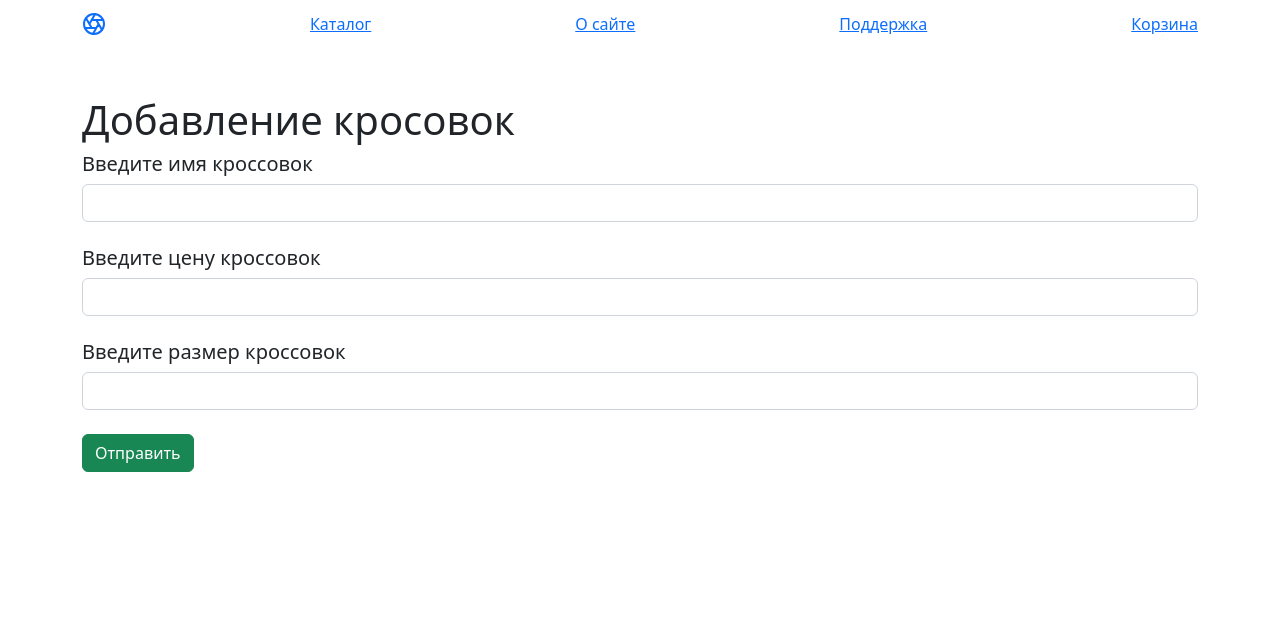
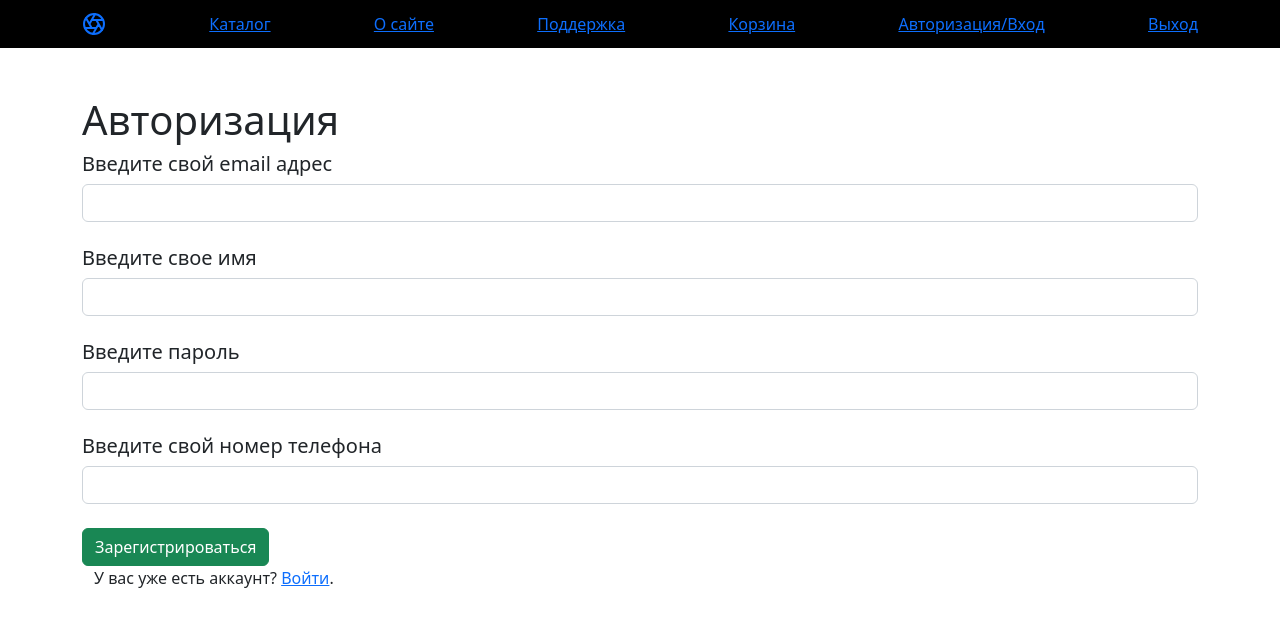
Before and after one commit to Alexander2033/ProgectPP1sem, a Flask app: page /creat-article in a window 1280 px wide. Shown: the top 627 px of the page. Run offline with Flask 3, Linux system fonts and the light colour scheme; parts of the project's set-up code (start-up, migrations or seed data) failed here and were passed over.

Commit message:
version 2 (создал наконец-то базу данных)

```diff
--- a/main.py
+++ b/main.py
@@ -1,11 +1,12 @@
-from flask import Flask, render_template, request
+from flask import Flask, render_template, request, redirect, session
 from datetime import datetime
-from sqlalchemy import create_engine, Column, Integer, String
+from sqlalchemy import create_engine, Column, Integer, String, ClauseList, ForeignKey
 from sqlalchemy.orm import sessionmaker
 from sqlalchemy.ext.declarative import declarative_base
+import os
 
 # Create a connection to your database
-engine = create_engine('sqlite:///Based.db')
+engine = create_engine('sqlite:///Baseee.db')
 
 # Create a session factory
 Session = sessionmaker(bind=engine)
@@ -14,13 +15,34 @@ Session = sessionmaker(bind=engine)
 Base = declarative_base()
 
 # Define a model
+
+
+class Items(Base):
+    __tablename__ = 'items'
+
+    id = Column(Integer, primary_key=True)
+    name = Column(String)
+    cost_price = Column(Integer)
+    quantity = Column(Integer)
+
+
 class User(Base):
     __tablename__ = 'users'
 
     id = Column(Integer, primary_key=True)
     name = Column(String)
-    price = Column(Integer)
-    size = Column(Integer)
+    telephone = Column(Integer)
+    password = Column(String)
+    email = Column(String)
+
+class Order(Base):
+    __tablename__ = 'order_lines'
+
+
+    id = Column(Integer, primary_key=True)
+    order_id = Column(ForeignKey('orders.id'))
+    item_id = Column(ForeignKey('items.id'))
+    quantity = Column(Integer)
 
 # Create the table in the database
 Base.metadata.create_all(engine)
@@ -35,6 +57,24 @@ app = Flask(__name__)
 @app.route('/')
 def index():
     return render_template('index.html')
+@app.route('/door', methods=['POST', 'GET'])
+def door():
+    if (request.method == "POST"):
+        passwordf = request.form['password']
+        emailf = request.form['email']
+        if (passwordf and emailf):
+            session1 = Session()
+            user = session1.query(User).filter_by(email=emailf).first()
+            if user:
+                if ((user.password == passwordf) and (user.email == emailf)):
+                    session['name'] = user.name
+                    print("True")
+                return redirect('/')
+        print("False")
+        return render_template('door.html')
+
+    else:
+        return render_template('door.html')
 
 @app.route('/katalog')
 def katalog():
@@ -42,6 +82,8 @@ def katalog():
 
 @app.route('/support')
 def support():
+    if 'name' in session:
+        print(session['name'])
     return render_template('Support.html')
 
 
@@ -49,30 +91,49 @@ def support():
 def backet():
     return render_template('backet.html')
 
+@app.route('/unsetsession', methods=['POST', 'GET'])
+def unsetsession():
+    if 'name' in session:
+        if (request.method == "POST"):
+            session.pop('name', None)
+            return redirect('/')
+        return render_template('unsetsession.html')
+    return render_template('Error2.html')
+
+
 
 @app.route('/creat-article', methods=['POST', 'GET'])
 def creat_article():
+    if 'name' in session:
+        return render_template('Error1.html')
     if (request.method == "POST"):
         namef = request.form['name']
-        pricef = request.form['price']
-        sizef = request.form['size']
-        user = User(name=namef, price=pricef, size=sizef)
+        telephonef = request.form['telephone']
+        passwordf = request.form['password']
+        emailf = request.form['email']
+        if (passwordf and emailf and telephonef and namef):
+            user = User(name=namef, telephone=telephonef, email=emailf, password=passwordf)
 
-        # Add the user to the database
-        session = Session()
-        session.add(user)
-        session.commit()
+            # Add the user to the database
+            session1 = Session()
+            session1.add(user)
+            session1.commit()
+            session['name'] = namef
+            # Query the database for all users
+            users = session1.query(User).all()
 
-        # Query the database for all users
-        users = session.query(User).all()
-
-        # Print the users
-        for user in users:
-            print(user.name)
-            print(user.price)
-            print(user.size)
-    return render_template('creat-article.html')
+            # Print the users
+            for user in users:
+                print(user.name)
+                print(user.telephone)
+                print(user.email)
+                print(user.password)
+            return redirect('/')
+        return render_template('creat-article.html')
+    else:
+        return render_template('creat-article.html')
 
 
 if __name__ == "__main__":
+    app.secret_key = os.urandom(24)
     app.run(debug=True)
--- a/static/css/main.css
+++ b/static/css/main.css
@@ -0,0 +1,3 @@
+header {
+    background-color: black;
+}
--- a/templates/base.html
+++ b/templates/base.html
@@ -12,11 +12,13 @@
     <a class="py-2" href="#" aria-label="Продукт">
       <svg xmlns="http://www.w3.org/2000/svg" width="24" height="24" fill="none" stroke="currentColor" stroke-linecap="round" stroke-linejoin="round" stroke-width="2" class="d-block mx-auto" role="img" viewBox="0 0 24 24"><title>Product</title><circle cx="12" cy="12" r="10"></circle><path d="M14.31 8l5.74 9.94M9.69 8h11.48M7.38 12l5.74-9.94M9.69 16L3.95 6.06M14.31 16H2.83m13.79-4l-5.74 9.94"></path></svg>
     </a>
-    <a class="py-2 d-none d-md-inline-block" href="/katalog"><ya-tr-span data-index="5-0" data-translated="true" data-source-lang="en" data-target-lang="ru" data-value="Features" data-translation="Характеристики" data-ch="0" data-type="trSpan">Каталог</ya-tr-span></a>
+     <a class="py-2 d-none d-md-inline-block" href="/katalog"><ya-tr-span data-index="5-0" data-translated="true" data-source-lang="en" data-target-lang="ru" data-value="Features" data-translation="Характеристики" data-ch="0" data-type="trSpan">Каталог</ya-tr-span></a>
     <a class="py-2 d-none d-md-inline-block" href="/"><ya-tr-span data-index="6-0" data-translated="true" data-source-lang="en" data-target-lang="ru" data-value="Enterprise" data-translation="Предприятие" data-ch="0" data-type="trSpan">О сайте</ya-tr-span></a>
     <a class="py-2 d-none d-md-inline-block" href="/support"><ya-tr-span data-index="7-0" data-translated="true" data-source-lang="en" data-target-lang="ru" data-value="Support" data-translation="Поддержка" data-ch="0" data-type="trSpan">Поддержка</ya-tr-span></a>
     <a class="py-2 d-none d-md-inline-block" href="/backet"><ya-tr-span data-index="9-0" data-translated="true" data-source-lang="en" data-target-lang="ru" data-value="Cart" data-translation="Корзина" data-ch="0" data-type="trSpan">Корзина</ya-tr-span></a>
-  </nav>
+      <a class="py-2 d-none d-md-inline-block" href="/creat-article"><ya-tr-span data-index="9-0" data-translated="true" data-source-lang="en" data-target-lang="ru" data-value="Cart" data-translation="Авторизация/Вход" data-ch="0" data-type="trSpan">Авторизация/Вход</ya-tr-span></a>
+      <a class="py-2 d-none d-md-inline-block" href="/unsetsession"><ya-tr-span data-index="9-0" data-translated="true" data-source-lang="en" data-target-lang="ru" data-value="Cart" data-translation="Выход" data-ch="0" data-type="trSpan">Выход</ya-tr-span></a>
+</nav>
 </header>
 {%block body%}  {%endblock %}
 </body>
--- a/templates/creat-article.html
+++ b/templates/creat-article.html
@@ -1,20 +1,25 @@
 {% extends 'base.html' %}
 
 {% block title %}
-Страница про нас
+Страница регистрации
 {% endblock %}
 
 {% block body %}
 <div class = "container mt-5">
-<h1>Добавление кросовок</h1>
+<h1>Авторизация</h1>
     <form method="post">
-        <h5>Введите имя кроссовок</h5>
-        <input type="text" name="name" id="name" class="form-control"><br>
-        <h5>Введите цену кроссовок</h5>
-         <input type="number" name="price" id="price" class="form-control"><br>
-        <h5>Введите размер кроссовок</h5>
-         <input type="number" name="size" id="size" class="form-control"><br>
-        <input type="submit" class="btn btn-success" value="Отправить"><br>
+        <h5>Введите свой email адрес</h5>
+         <input type="text" name="email" id="email" class="form-control"><br>
+        <h5>Введите свое имя</h5>
+         <input type="text" name="name" id="name" class="form-control"><br>
+        <h5>Введите пароль</h5>
+         <input type="password" name="password" id="password" autocomplete="current-password" class="form-control"><br>
+        <h5>Введите свой номер телефона</h5>
+         <input type="number" name="telephone" id="telephone" class="form-control"><br>
+        <input type="submit" class="btn btn-success" value="Зарегистрироваться"><br>
     </form>
+    <div class="container signin">
+    <p>У вас уже есть аккаунт? <a href="/door">Войти</a>.</p>
+  </div>
 </div>
 {% endblock %}
```
Also changed, not shown: templates/Error1.html (added, +9 -0 lines), templates/Error2.html (added, +12 -0 lines), templates/Katalog.html (+37 -0 lines), templates/door.html (added, +18 -0 lines), templates/unsetsession.html (added, +14 -0 lines).
